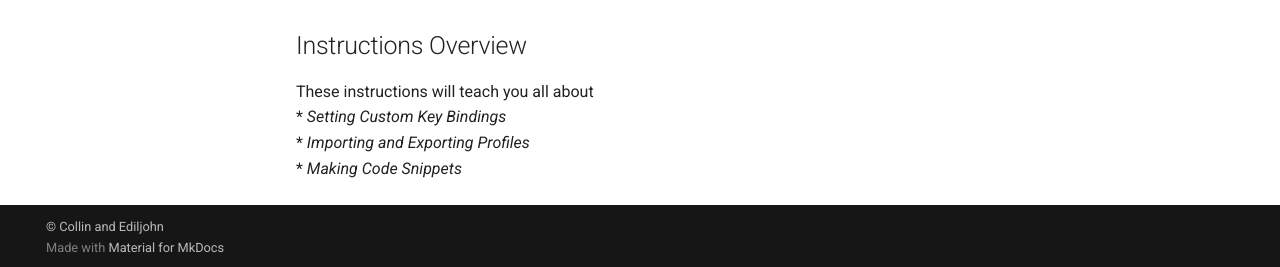
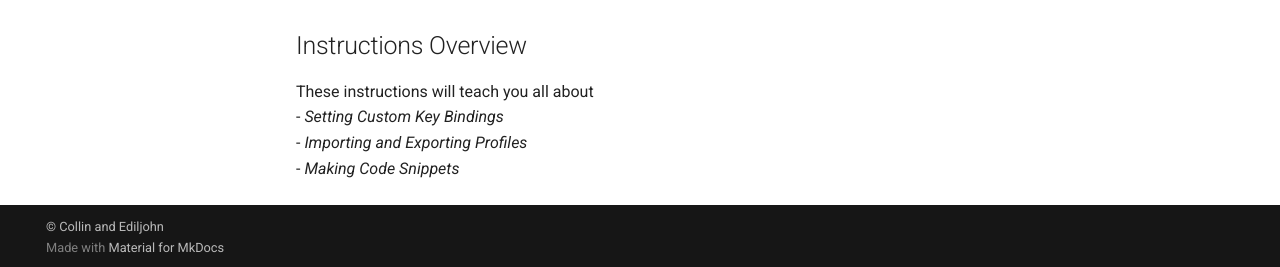
Before and after one commit to cc-dev-65535/mkdocs, an MkDocs documentation site: the page built from docs/index.md, in a window 1280 px wide and 1327 px high. Shown: the part 1057-1324 px from the top of the window. Built offline with MkDocs 1.6.1 and Material for MkDocs 9.7.7, drawn with Linux system fonts in a browser that asks for light colours.

Commit message:
Edit sections

```diff
--- a/docs/index.md
+++ b/docs/index.md
@@ -25,6 +25,6 @@ When refering to section headings in text, they will also be italicized. For exa
 
 ## Instructions Overview
 These instructions will teach you all about
-* *Setting Custom Key Bindings*
-* *Importing and Exporting Profiles*
-* *Making Code Snippets*
+- *Setting Custom Key Bindings*
+- *Importing and Exporting Profiles*
+- *Making Code Snippets*
```
